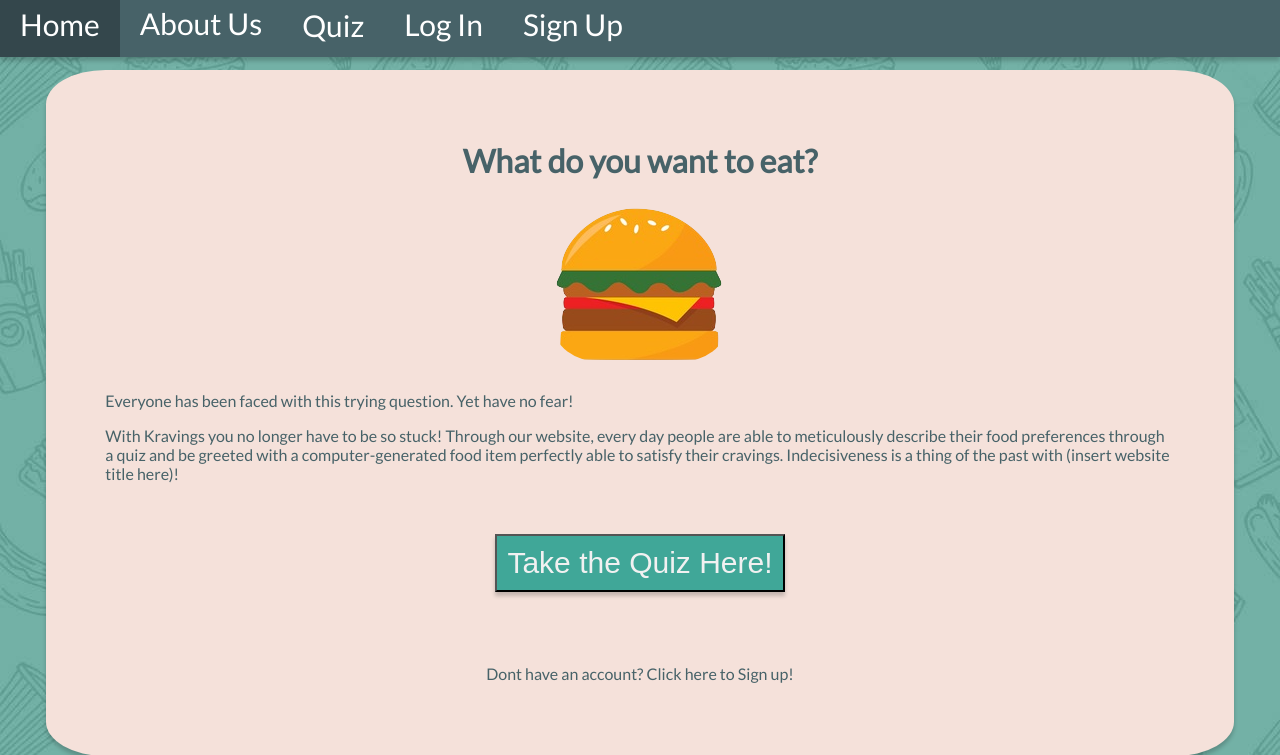
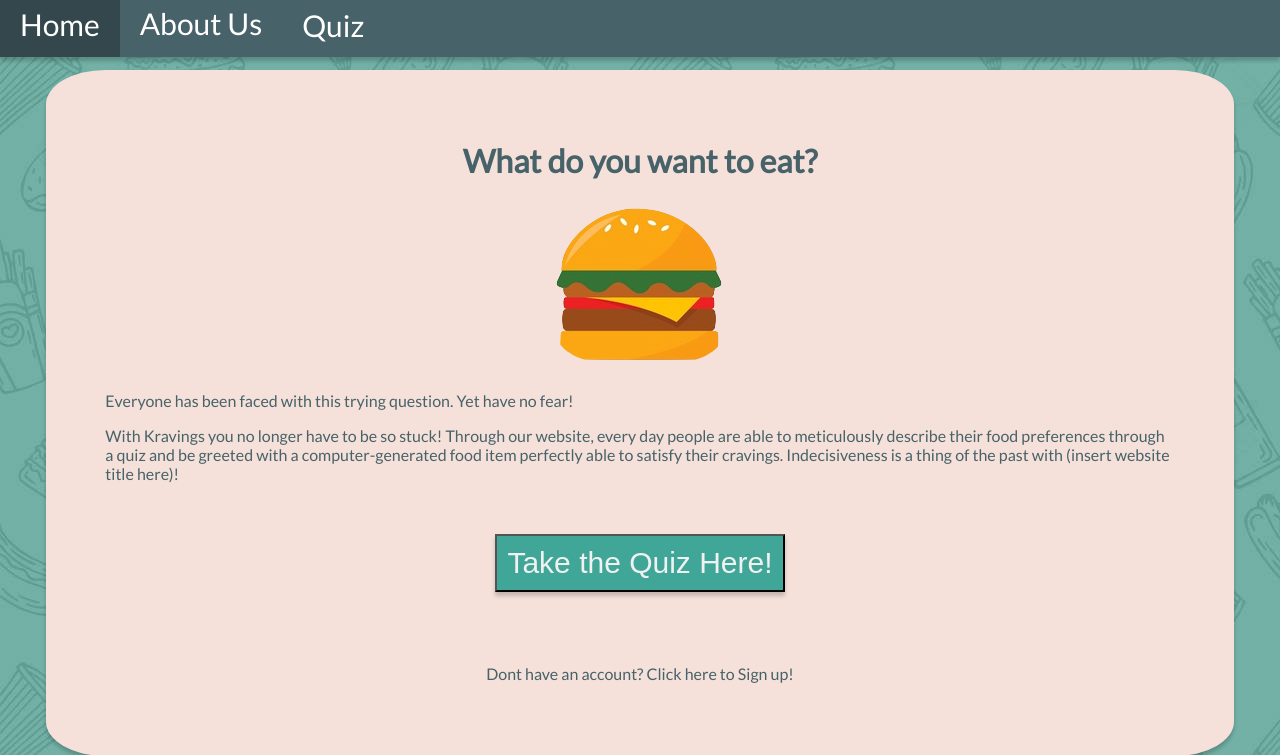
Before and after one commit to ditulliojx2693/Kravings, a Python web app: template templates/home.html in a window 1280 px wide. Shown: the top 755 px of the page. Run offline with Jinja, Linux system fonts and the light colour scheme; the template is opened without the code that fills it, so the values that code supplies are empty.

Commit message:
Fixed header (cont.)

```diff
--- a/templates/AboutUs.html
+++ b/templates/AboutUs.html
@@ -18,7 +18,7 @@
       <form action="/home"><button type="submit" class="tab">Home</button></form>
       <form action="/aboutus" ><button type="submit" class="tab">About Us</button></form>
       <form action="/quiz" ><button type="submit" class="tab">Quiz</button></form>
-      <form action="/login"><button type = "submit" class="tab" id ="loginButton" >Log In</button></form>
+      </form>
     </div>
   </nav>
   <body>
--- a/templates/home.html
+++ b/templates/home.html
@@ -17,8 +17,6 @@
       <form action="/home"><button type="submit" class="tab">Home</button></form>
       <form action="/aboutus" ><button type="submit" class="tab">About Us</button></form>
       <form action="/quiz" ><button type="submit" class="tab">Quiz</button></form>
-      <form action="/login"><button type = "submit" class="tab" id ="loginButton" >Log In</button></form>
-      <form action="/signup"><button type = "submit" class="tab" id ="signUpButton" >Sign Up</button></form>
       </form>
     </div>
   </nav>
```
